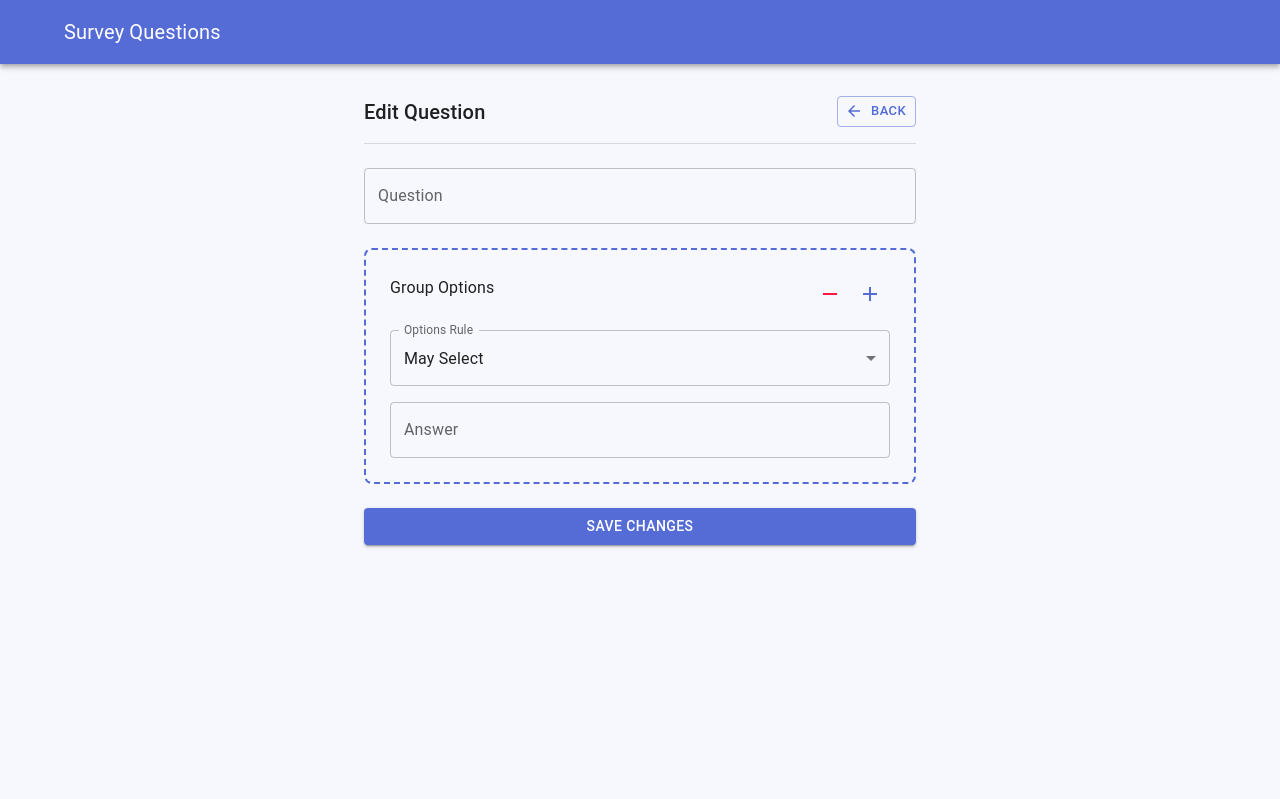
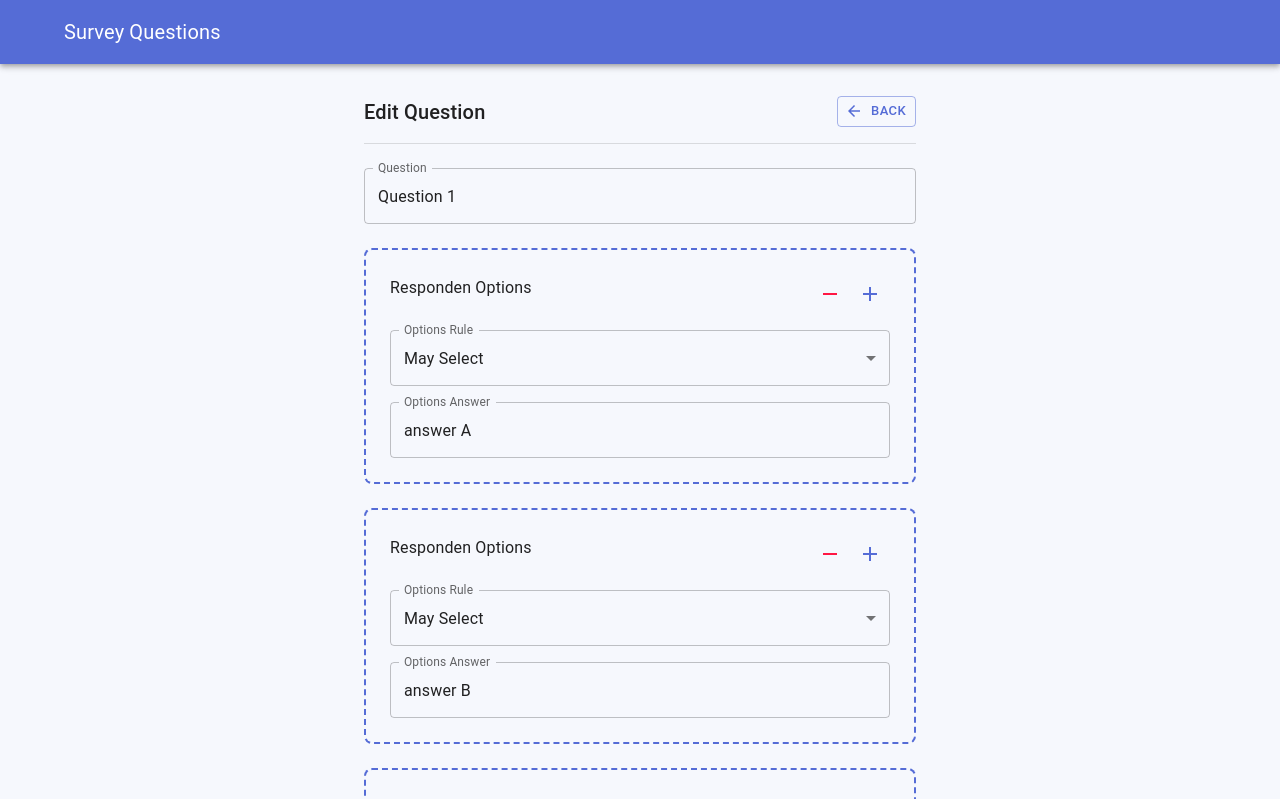
Before and after one commit to Dwipasca/survey-questions, a React (Create React App) app: page /edit-question/1 in a window 1280 px wide. Shown: the top 799 px of the page. Built offline with nearby package versions, Linux system fonts and the light colour scheme.

Commit message:
feat(edit-question): finished feature edit

```diff
--- /dev/null
+++ b/src/components/RespondentOption/index.js
@@ -0,0 +1,83 @@
+import React from "react";
+
+import {
+  Box,
+  Typography,
+  TextField,
+  Stack,
+  MenuItem,
+  IconButton,
+} from "@mui/material";
+
+import AddIcon from "@mui/icons-material/Add";
+import RemoveIcon from "@mui/icons-material/Remove";
+
+function RespondentOption({
+  index,
+  respondentOption,
+  handleChange,
+  createNewRespondentOption,
+  deleteRespondentOption,
+}) {
+  return (
+    <Stack
+      sx={{
+        border: "2px solid #556cd6",
+        padding: 3,
+        borderStyle: "dashed",
+        borderRadius: 2,
+      }}
+      spacing={2}
+    >
+      <Box
+        display="flex"
+        sx={{
+          justifyContent: "space-between",
+        }}
+      >
+        <Typography gutterBottom variant="subtitle1" component="p">
+          Responden Options
+        </Typography>
+        <Box>
+          <IconButton
+            aria-label="delete"
+            color="error"
+            onClick={() => deleteRespondentOption(respondentOption.id)}
+          >
+            <RemoveIcon />
+          </IconButton>
+          <IconButton
+            aria-label="delete"
+            color="primary"
+            onClick={createNewRespondentOption}
+          >
+            <AddIcon />
+          </IconButton>
+        </Box>
+      </Box>
+      <TextField
+        id="optionsRule"
+        label="Options Rule"
+        name="optionsRule"
+        value={respondentOption.optionsRule}
+        onChange={(e) => handleChange(index, e)}
+        select
+      >
+        <MenuItem value="May Select">May Select</MenuItem>
+        <MenuItem value="Must Select">Must Select</MenuItem>
+      </TextField>
+
+      <TextField
+        id="input-answer"
+        label="Options Answer"
+        variant="outlined"
+        name="optionsAnswer"
+        value={respondentOption.optionsAnswer}
+        onChange={(e) => handleChange(index, e)}
+        fullWidth
+      />
+    </Stack>
+  );
+}
+
+export default RespondentOption;
--- a/src/pages/QuestionCreate/index.js
+++ b/src/pages/QuestionCreate/index.js
@@ -15,8 +15,6 @@ import { useDispatch } from "react-redux";
 import { nanoid } from "@reduxjs/toolkit";
 
 import { questionAdded } from "../../store/questionSlice";
-
-// import { v4 as uuidv4 } from "uuid";
 
 // components
 import PageHeader from "../../components/PageHeader";
--- /dev/null
+++ b/src/pages/QuestionEdit/ListRespondentOption.js
@@ -0,0 +1,27 @@
+import React from "react";
+
+import RespondentOption from "../../components/RespondentOption";
+
+function ListRespondentOption({
+  listRespondent,
+  handleChange,
+  createNewRespondentOption,
+  deleteRespondentOption,
+}) {
+  return (
+    <>
+      {listRespondent.length > 0 &&
+        listRespondent?.map((respondentOption, index) => (
+          <RespondentOption
+            key={respondentOption.id}
+            index={index}
+            respondentOption={respondentOption}
+            handleChange={handleChange}
+            createNewRespondentOption={createNewRespondentOption}
+            deleteRespondentOption={deleteRespondentOption}
+          />
+        ))}
+    </>
+  );
+}
+export default ListRespondentOption;
--- a/src/pages/QuestionEdit/index.js
+++ b/src/pages/QuestionEdit/index.js
@@ -1,33 +1,106 @@
-import React, { useState } from "react";
+import React, { useState, useEffect } from "react";
 
 import {
   Container,
   Box,
-  Typography,
   Divider,
   TextField,
   Button,
   Stack,
-  MenuItem,
-  IconButton,
+  Typography,
 } from "@mui/material";
 
-import { Link } from "react-router-dom";
+import { useParams, useNavigate } from "react-router-dom";
+import { nanoid } from "@reduxjs/toolkit";
+import { useSelector, useDispatch } from "react-redux";
 
-import ArrowBackIcon from "@mui/icons-material/ArrowBack";
-import AddIcon from "@mui/icons-material/Add";
-import RemoveIcon from "@mui/icons-material/Remove";
+// slice
+import { questionUpdate } from "../../store/questionSlice";
+
+// components
+import PageHeader from "../../components/PageHeader";
+import ListRespondentOption from "./ListRespondentOption";
 
 function QuestionEdit() {
-  const [groupOptions] = useState([
-    {
-      id: 1,
-      rule: "May Select",
-      answer: "",
-    },
-  ]);
+  const dispatch = useDispatch();
+  let { id } = useParams();
+  let navigate = useNavigate();
+  const questions = useSelector((state) => state.questions);
+
+  const currentQuestionFromStore = questions.find(
+    (question) => question.id === id
+  );
+
+  const [title, setTitle] = useState("");
+  const [respondentOptions, setRespondentOptions] = useState([]);
+
+  useEffect(() => {
+    if (currentQuestionFromStore) {
+      setTitle(currentQuestionFromStore.question);
+      const cloneRespondentOptions = structuredClone(
+        currentQuestionFromStore.respondentOptions
+      );
+      // JSON.parse(JSON.stringify(currentQuestionFromStore.respondentOptions))
+      setRespondentOptions(cloneRespondentOptions);
+    }
+  }, [currentQuestionFromStore]);
+
+  const handleChangeTitle = (e) => {
+    e.preventDefault();
+
+    setTitle(e.target.value);
+  };
+
+  const handleChangeRespondentOption = (index, e) => {
+    const newArr = [...respondentOptions];
+    newArr[index][e.target.name] = e.target.value;
+
+    setRespondentOptions(newArr);
+  };
+
+  const createNewRespondentOption = () => {
+    const newRespondentOption = {
+      id: nanoid(),
+      optionsRule: "May Select",
+      optionsAnswer: "",
+    };
+
+    setRespondentOptions([...respondentOptions, newRespondentOption]);
+  };
+
+  const deleteRespondentOption = (id) => {
+    const newArr = respondentOptions.filter((respon) => respon.id !== id);
+
+    setRespondentOptions(newArr);
+  };
+
+  const compareBetween2Objects = (currentQuestion, newQuestion) => {
+    return JSON.stringify(currentQuestion) === JSON.stringify(newQuestion);
+  };
+
+  const handleSubmitForm = (e) => {
+    e.preventDefault();
+    const newQuestion = {
+      id: currentQuestionFromStore.id,
+      question: title,
+      respondentOptions,
+    };
+
+    const checkIf2ObjectsAreTheSame = compareBetween2Objects(
+      currentQuestionFromStore,
+      newQuestion
+    );
+
+    if (!checkIf2ObjectsAreTheSame) {
+      dispatch(questionUpdate(newQuestion));
+
+      navigate("/", { replace: true });
+    }
+  };
 
   return (
+    <>
+      {currentQuestionFromStore ? (
         <Container maxWidth="sm">
           <Box
             sx={{
@@ -36,87 +109,55 @@ function QuestionEdit() {
               py: 4,
             }}
           >
-        <Box
-          display="flex"
-          sx={{
-            justifyContent: "space-between",
-            mb: 1,
-          }}
-        >
-          <Typography gutterBottom variant="h6" component="div">
-            Edit Question
-          </Typography>
-          <Link to="/" style={{ textDecoration: "none" }}>
-            <Button
-              variant="outlined"
-              color="primary"
-              startIcon={<ArrowBackIcon />}
-              size="small"
-            >
-              Back
-            </Button>
-          </Link>
-        </Box>
+            <PageHeader title="Edit Question" />
             <Divider />
+            <form onSubmit={handleSubmitForm}>
               <Stack spacing={3} sx={{ marginTop: 3 }}>
                 <TextField
-            id="input-question"
+                  id="edit-question"
                   label="Question"
+                  name="edit-question"
                   variant="outlined"
+                  value={title}
+                  onChange={(e) => handleChangeTitle(e)}
                   fullWidth
                 />
 
-          {groupOptions.map((groupOption) => (
-            <Stack
+                <ListRespondentOption
+                  listRespondent={respondentOptions}
+                  handleChange={handleChangeRespondentOption}
+                  createNewRespondentOption={createNewRespondentOption}
+                  deleteRespondentOption={deleteRespondentOption}
+                />
+
+                <Button
+                  id="btn-submit"
+                  name="btn-submit"
+                  type="submit"
+                  variant="contained"
+                >
+                  Save Changes
+                </Button>
+              </Stack>
+            </form>
+          </Box>
+        </Container>
+      ) : (
+        <Container
+          maxWidth="sm"
           sx={{
-                border: "2px solid #556cd6",
-                padding: 3,
-                borderStyle: "dashed",
-                borderRadius: 2,
-              }}
-              spacing={2}
-              key={groupOption.id}
-            >
-              <Box
-                display="flex"
-                sx={{
-                  justifyContent: "space-between",
+            display: "flex",
+            justifyContent: "center",
+            alignItems: "center",
+            minHeight: "50vh",
           }}
         >
-                <Typography gutterBottom variant="subtitle1" component="p">
-                  Group Options
+          <Typography variant="h4" component="h4" align="center">
+            Question with id <strong> "{id}"</strong> is not exist
           </Typography>
-                <Box>
-                  <IconButton aria-label="delete" color="error">
-                    <RemoveIcon />
-                  </IconButton>
-                  <IconButton aria-label="delete" color="primary">
-                    <AddIcon />
-                  </IconButton>
-                </Box>
-              </Box>
-              <TextField
-                id="select-rules"
-                label="Options Rule"
-                value="May Select"
-                select
-              >
-                <MenuItem value="May Select">May Select</MenuItem>
-                <MenuItem value="Must Select">Must Select</MenuItem>
-              </TextField>
-
-              <TextField
-                id="input-answer"
-                label="Answer"
-                variant="outlined"
-                fullWidth
-              />
-            </Stack>
-          ))}
-          <Button variant="contained">Save Changes</Button>
-        </Stack>
-      </Box>
         </Container>
+      )}
+    </>
   );
 }
 
--- a/src/pages/QuestionList/Question.js
+++ b/src/pages/QuestionList/Question.js
@@ -50,7 +50,7 @@ function Question({ question, index }) {
             </CardContent>
             <CardActions>
               <Link
-                to={`/edit-survey/${question.id}`}
+                to={`/edit-question/${question.id}`}
                 style={{ textDecoration: "none", marginRight: 10 }}
               >
                 <Button
--- a/src/store/questionSlice.js
+++ b/src/store/questionSlice.js
@@ -1,4 +1,7 @@
-import { createSlice } from "@reduxjs/toolkit";
+import {
+  createSlice,
+  // current
+} from "@reduxjs/toolkit";
 
 import { questions } from "../constant/data";
 
@@ -9,9 +12,20 @@ export const questionsSlice = createSlice({
     questionAdded(state, action) {
       state.push(action.payload);
     },
+    questionUpdate(state, action) {
+      const id = action.payload.id;
+
+      const index = state.findIndex((question) => {
+        return question.id === id;
+      });
+
+      state[index] = action.payload;
+
+      // console.log(current(state));
+    },
   },
 });
 
-export const { questionAdded } = questionsSlice.actions;
+export const { questionAdded, questionUpdate } = questionsSlice.actions;
 
 export default questionsSlice.reducer;
```
Also changed, not shown: src/constant/data.js (+18 -0 lines). Lines whose indentation alone changed are shown as unchanged.
